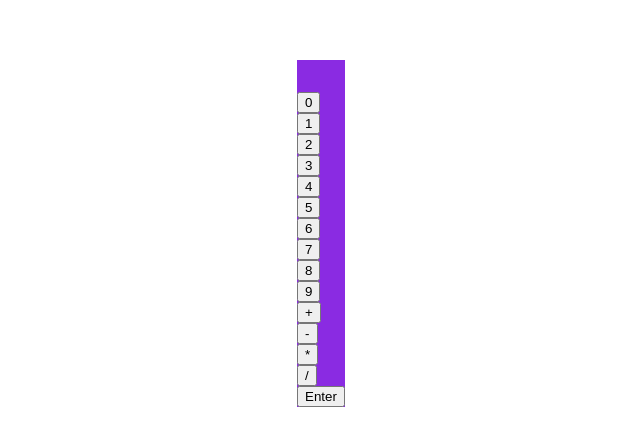
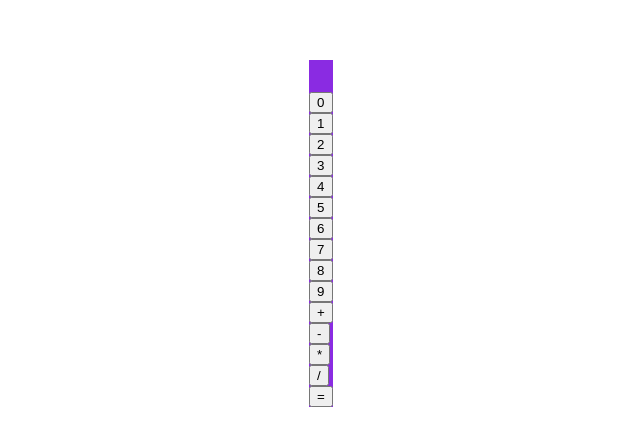
Before and after one commit to rubinduck/web-calculator, a plain HTML site: page index.html in a window 1280 px wide. Shown: the part 167-612 px from the top of the page, without its empty margins (319-959 px from the left). Drawn offline with Linux system fonts and the light colour scheme.

Commit message:
Remove useless wrapper

```diff
--- a/index.html
+++ b/index.html
@@ -5,12 +5,12 @@
     <title>Calculator</title>
     <link rel='stylesheet' href='index.css'>
     <link rel='stylesheet' href='calculator.css'>
+
 </head>
 <body>
     <div class='calculator'>
         <div class='calculator__input-field' contenteditable='true'></div>
-        <div class='calculator__buttons'>
-            <div class='calculator__buttons__grid'>
+        <div class='calculator__buttons-grid'>
             <div class='row'>
                 <button class='calculator-button'>0</button>
                 <button class='calculator-button'>1</button>
@@ -34,8 +34,7 @@
             <div class='row'>
                 <button class='calculator-button'>*</button>
                 <button class='calculator-button'>/</button>
-                    <button class='calculator-button'>Enter</button>
-                </div>
+                <button class='calculator-button'>=</button>
             </div>
         </div>
     </div>
```
Lines whose indentation alone changed are shown as unchanged.
